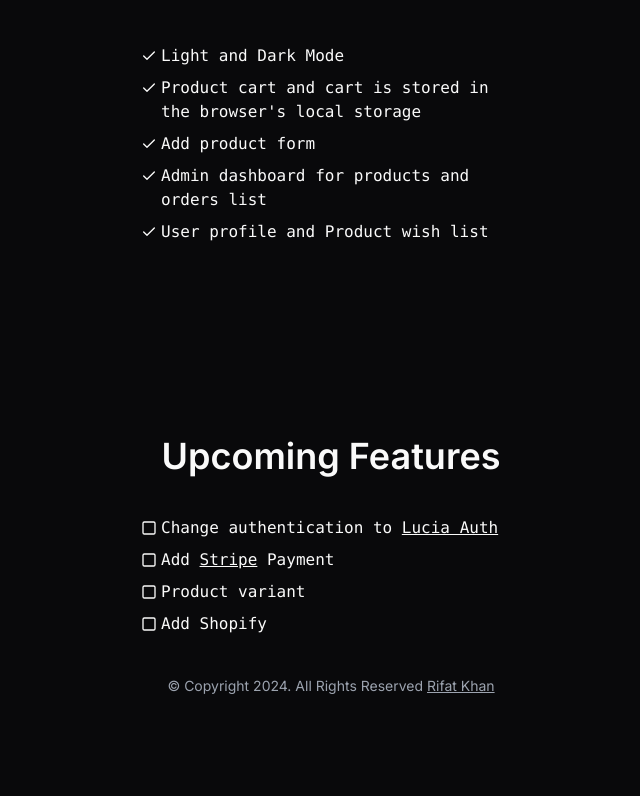
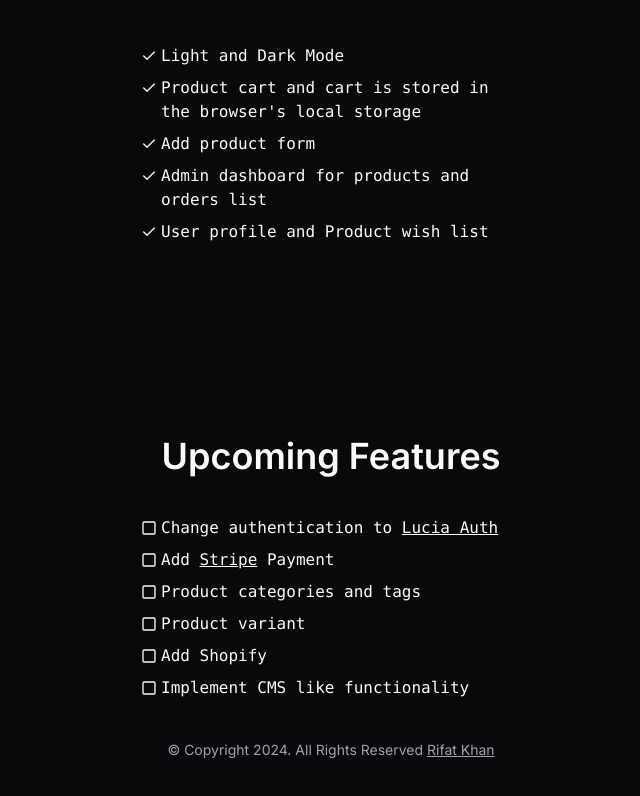
Before and after one commit to StepAsideLiL/front-mart, a Next.js app: page / in a window 1280 px wide. Shown: the part 1000-1796 px from the top of the page, without its empty margins (309-949 px from the left). Before the commit the page ends 1736 px from the top, so only its background shows below. Built offline with nearby package versions, Linux system fonts and the light colour scheme; no server answers; a web font is replaced by a local one.

Commit message:
update: add features

```diff
--- a/app/(web)/_parts/up-coming-features.tsx
+++ b/app/(web)/_parts/up-coming-features.tsx
@@ -21,8 +21,10 @@ const UpComingFeatures = () => {
           </Link>{" "}
           Payment
         </FeatureText>
+        <FeatureText>Product categories and tags</FeatureText>
         <FeatureText>Product variant</FeatureText>
         <FeatureText>Add Shopify</FeatureText>
+        <FeatureText>Implement CMS like functionality</FeatureText>
       </div>
     </section>
   );
```
